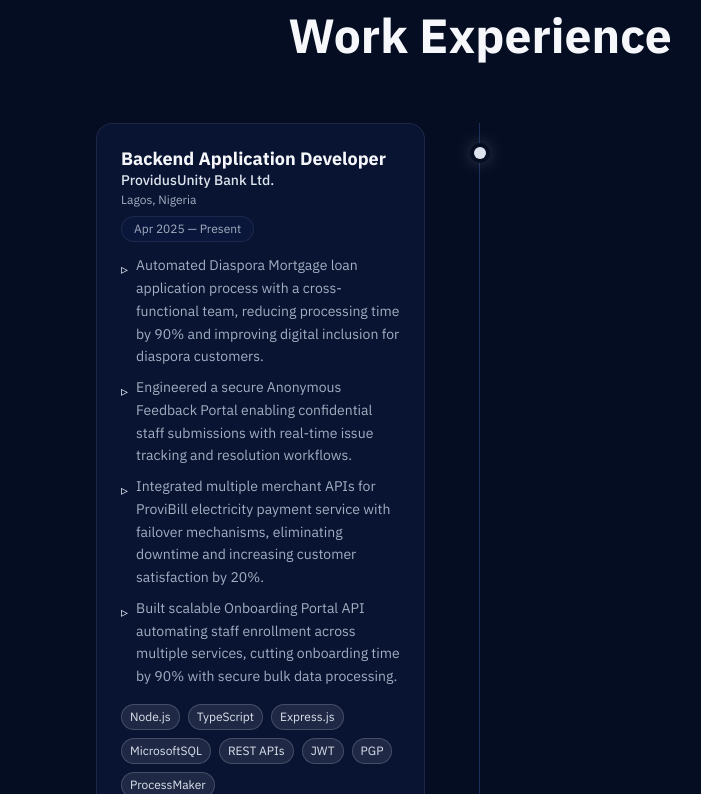
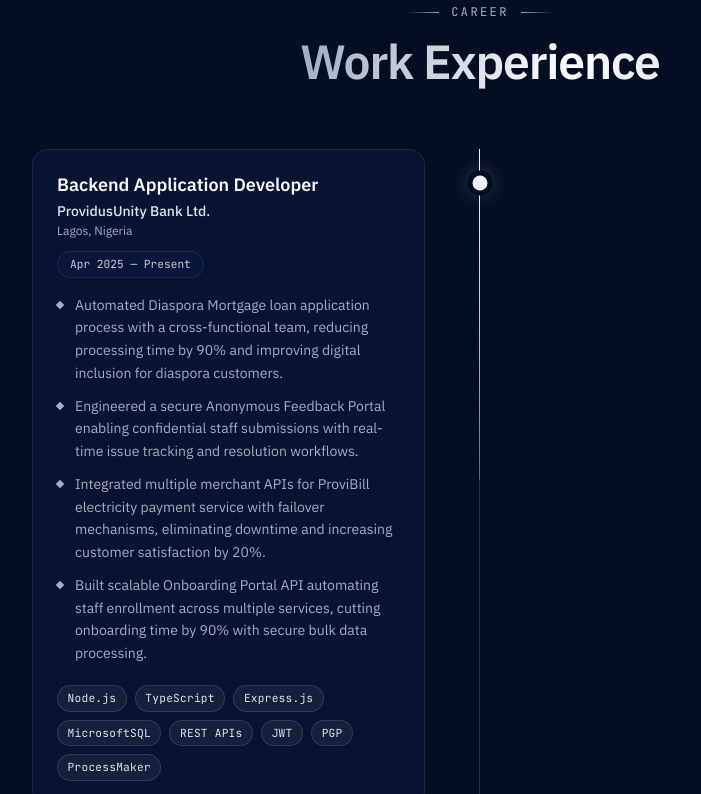
Before and after one commit to stevesdiary/stephenoyeyemi, a React (Vite) app: page / in a window 1280 px wide. Shown: the part 4226-5020 px from the top of the page, without its empty margins (160-861 px from the left). Built offline with nearby package versions, Linux system fonts and the light colour scheme.

Commit message:
feat: enhance Experience section with timeline progress tracking and improved layout

```diff
--- a/src/sections/Experience.jsx
+++ b/src/sections/Experience.jsx
@@ -1,3 +1,8 @@
+import { useEffect, useRef, useState } from "react";
+import { Reveal } from "@/components/Reveal";
+import { SectionHeading } from "@/components/SectionHeading";
+import { SpotlightCard } from "@/components/SpotlightCard";
+
 const experiences = [
   {
     role: "Backend Application Developer",
@@ -52,42 +57,96 @@
   },
 ];
 
+// Tracks how far (0→1) the timeline has scrolled past 60% of the viewport,
+// and which dots the drawn line has reached.
+const useTimelineProgress = (dotRefs) => {
+  const ref = useRef(null);
+  const [state, setState] = useState({ progress: 0, reached: [] });
+
+  useEffect(() => {
+    let frame;
+    const update = () => {
+      frame = null;
+      const el = ref.current;
+      if (!el) return;
+      const rect = el.getBoundingClientRect();
+      const anchor = window.innerHeight * 0.6;
+      const progress = Math.min(Math.max((anchor - rect.top) / rect.height, 0), 1);
+      const reached = dotRefs.current.map((dot) => {
+        if (!dot) return false;
+        const dotTop = dot.getBoundingClientRect().top - rect.top;
+        return dotTop / rect.height <= progress;
+      });
+      setState({ progress, reached });
+    };
+    const onScroll = () => {
+      if (!frame) frame = requestAnimationFrame(update);
+    };
+
+    onScroll();
+    window.addEventListener("scroll", onScroll, { passive: true });
+    window.addEventListener("resize", onScroll);
+    return () => {
+      window.removeEventListener("scroll", onScroll);
+      window.removeEventListener("resize", onScroll);
+      if (frame) cancelAnimationFrame(frame);
+    };
+  }, [dotRefs]);
+
+  return [ref, state.progress, state.reached];
+};
+
 export const Experience = () => {
+  const dotRefs = useRef([]);
+  const [timelineRef, progress, reached] = useTimelineProgress(dotRefs);
+
   return (
-    <section id="experience" className="py-24 relative">
-      <div className="absolute inset-0 overflow-hidden pointer-events-none">
-        <div
-          className="absolute bottom-1/4 right-0 w-96 h-96 rounded-full opacity-5"
-          style={{ background: "radial-gradient(circle, var(--color-primary), transparent 70%)" }}
-        />
+    <section id="experience" className="py-28 relative">
+      <div className="absolute inset-0 overflow-hidden pointer-events-none" aria-hidden="true">
+        <div className="absolute bottom-1/4 -right-40 w-[30rem] h-[30rem] rounded-full bg-navy-600/30 blur-[120px]" />
       </div>
 
       <div className="container mx-auto px-6">
-        <div className="text-center mb-16 animate-fade-in">
-          <span className="text-primary text-sm font-medium tracking-widest uppercase">Career</span>
-          <h2 className="text-4xl md:text-5xl font-bold mt-2">Work Experience</h2>
-        </div>
+        <SectionHeading eyebrow="Career" title="Work Experience" />
 
-        <div className="max-w-3xl mx-auto relative">
-          {/* Vertical timeline line */}
-          <div className="absolute left-4 md:left-1/2 top-0 bottom-0 w-px bg-border md:-translate-x-px" />
+        <div ref={timelineRef} className="max-w-4xl mx-auto relative">
+          {/* Vertical timeline line: faint track + silver fill that follows scroll */}
+          <div className="absolute left-4 md:left-1/2 top-0 bottom-0 w-px bg-border md:-translate-x-px" aria-hidden="true" />
+          <div
+            aria-hidden="true"
+            className="absolute left-4 md:left-1/2 top-0 bottom-0 w-px md:-translate-x-px origin-top bg-gradient-to-b from-silver-100 via-silver-300 to-navy-400"
+            style={{ transform: `scaleY(${progress})` }}
+          />
 
-          <div className="space-y-12">
-            {experiences.map((exp, i) => (
-              <div
-                key={i}
-                className={`relative flex gap-8 ${i % 2 === 0 ? "md:flex-row" : "md:flex-row-reverse"}`}
+          <ol className="space-y-12">
+            {experiences.map((exp, i) => {
+              const isLeft = i % 2 === 0;
+              return (
+                <li
+                  key={`${exp.company}-${exp.period}`}
+                  className={`relative flex gap-8 ${isLeft ? "md:flex-row" : "md:flex-row-reverse"}`}
                 >
                   {/* Timeline dot */}
-                <div className="absolute left-4 md:left-1/2 top-6 w-3 h-3 rounded-full bg-primary timeline-glow -translate-x-1.5" />
+                  <div
+                    ref={(el) => { dotRefs.current[i] = el; }}
+                    aria-hidden="true"
+                    className={`absolute left-4 md:left-1/2 top-7 w-3 h-3 -translate-x-1.5 rounded-full border transition-all duration-500 ${
+                      reached[i]
+                        ? "bg-silver-100 border-silver-100 timeline-glow scale-125"
+                        : "bg-background border-silver-400/40"
+                    }`}
+                  />
 
                   {/* Card */}
-                <div className={`ml-12 md:ml-0 md:w-1/2 animate-fade-in ${i % 2 === 0 ? "md:pr-10" : "md:pl-10"}`}>
-                  <div className="glass rounded-2xl p-6 hover:border-primary/30 transition-all duration-300">
-                    <div className="flex flex-wrap items-start justify-between gap-2 mb-1">
+                  <Reveal
+                    direction={isLeft ? "left" : "right"}
+                    className={`ml-12 md:ml-0 md:w-1/2 ${isLeft ? "md:pr-10" : "md:pl-10"}`}
+                  >
+                    <SpotlightCard className="glass rounded-2xl p-6 transition-all duration-500 hover:border-silver-300/30 hover:-translate-y-1">
+                      <div className="flex flex-wrap items-start justify-between gap-3 mb-1">
                         <div>
-                        <h3 className="font-bold text-lg leading-tight">{exp.role}</h3>
-                        <p className="text-primary text-sm font-medium">
+                          <h3 className="font-semibold text-lg leading-tight">{exp.role}</h3>
+                          <p className="text-silver-200 text-sm font-medium mt-1">
                             {exp.company}
                             {exp.type && (
                               <span className="text-muted-foreground font-normal"> · {exp.type}</span>
@@ -95,38 +154,36 @@
                           </p>
                           <p className="text-xs text-muted-foreground mt-0.5">{exp.location}</p>
                         </div>
-                      <span className="text-xs text-muted-foreground glass px-3 py-1 rounded-full whitespace-nowrap">
+                        <span className="font-mono text-[0.7rem] text-silver-300 glass px-3 py-1 rounded-full whitespace-nowrap">
                           {exp.period}
                         </span>
                       </div>
 
-                    <ul className="mt-3 mb-4 space-y-2">
+                      <ul className="mt-4 mb-5 space-y-2.5">
                         {exp.highlights.map((point, j) => (
-                        <li key={j} className="flex gap-2 text-muted-foreground text-sm leading-relaxed">
-                          <span className="text-primary mt-1 shrink-0">▹</span>
+                          <li key={j} className="flex gap-3 text-muted-foreground text-sm leading-relaxed">
+                            <span className="mt-2 w-1.5 h-1.5 shrink-0 rotate-45 bg-silver-400" aria-hidden="true" />
                             {point}
                           </li>
                         ))}
                       </ul>
 
                       <div className="flex flex-wrap gap-2">
-                      {exp.tags.map((tag, j) => (
-                        <span
-                          key={j}
-                          className="px-2 py-1 text-xs bg-primary/10 text-primary rounded-full border border-primary/20"
-                        >
+                        {exp.tags.map((tag) => (
+                          <span key={tag} className="tag">
                             {tag}
                           </span>
                         ))}
                       </div>
-                  </div>
-                </div>
+                    </SpotlightCard>
+                  </Reveal>
 
                   {/* Spacer for alternating layout */}
                   <div className="hidden md:block md:w-1/2" />
-              </div>
-            ))}
-          </div>
+                </li>
+              );
+            })}
+          </ol>
         </div>
       </div>
     </section>
```
Lines whose indentation alone changed are shown as unchanged.
